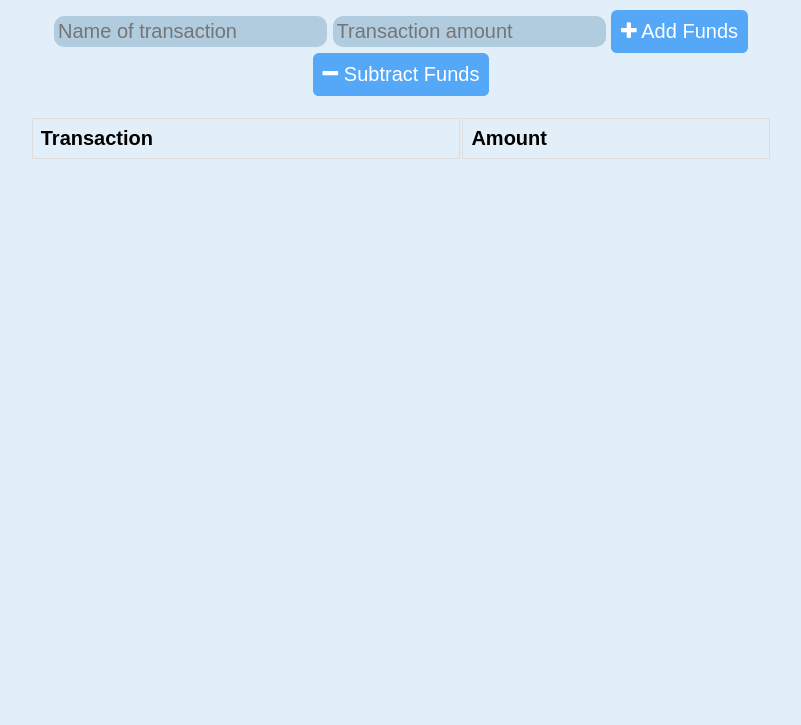
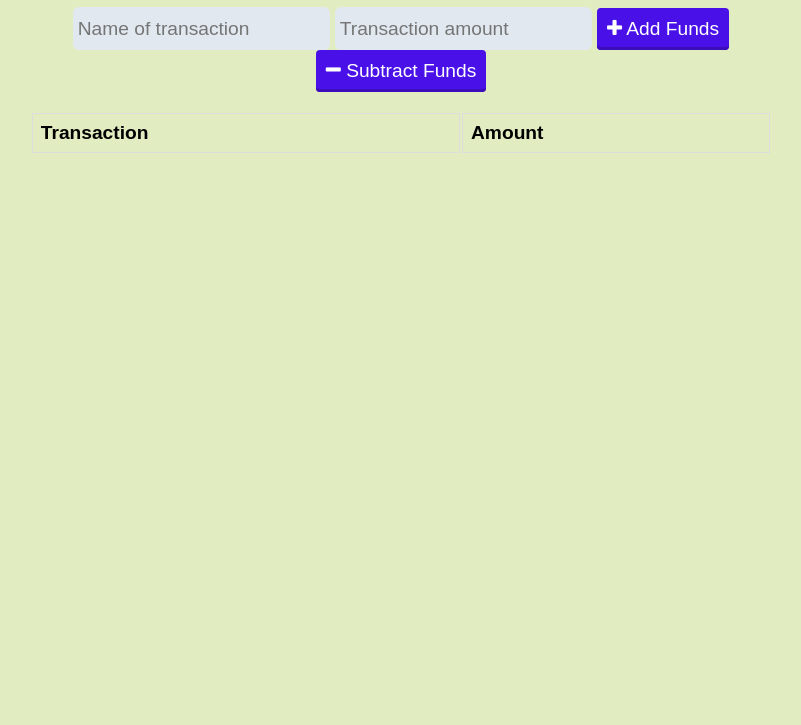
Before and after one commit to miao0007/budget-trackers, a website: page public/index.html in a window 1280 px wide. Shown: the part 75-800 px from the top of the page, without its empty margins (239-1040 px from the left). Drawn offline with nearby package versions, Linux system fonts and the light colour scheme; no server answers.

Commit message:
midified README

```diff
--- a/public/service-worker.js
+++ b/public/service-worker.js
@@ -5,6 +5,7 @@ const FILES_TO_CACHE = [
     '/manifest.webmanifest',
     '/index.js',
     '/db.js',
+    'https://stackpath.bootstrapcdn.com/font-awesome/4.7.0/css/font-awesome.min.css',
 ];
 
 const CACHE_NAME = "static-cache-v2";
--- a/public/styles.css
+++ b/public/styles.css
@@ -1,39 +1,30 @@
+
 body {
-  font-size: 20px;
+  font-size: 120%;
   font-family: Arial;
-  background-color: #e2eff8;
+  background-color: #e1ecc0;
+}
+
+input {
+  border: 1px solid transparent;
+  border-radius: 6px;
+  padding: .5em .2em;
+  background-color: #E2E8F0;
 }
 
 button, input {
   font-size: 100%;
   font-family: Arial;
 }
-input {
-  border: 2px solid transparent;
-  border-radius: 10px;
-  padding: 2px;
-  background-color: #b1ccdf;
-}
-
-input:focus {
-  background-color: #FFFFFF;
-  border: 2px solid #CBD5E0;
-  outline: 0;
-}
 
 button {
-  background:#55a8f7;
+  background: #4910e7;
   border: none;
-  border-radius: 6px;
+  border-radius: 4px;
   cursor: pointer;
   color: #FFFFFF;
   padding: 10px;
-  box-shadow: inset 0 -3px 0 0 #55a8f7;
-}
-
-button:active {
-  box-shadow: none;
-  transform: translateY(3px);
+  box-shadow: inset 0 -3px 0 0 #3c0ebb;
 }
 
 table {
```
Also changed, not shown: README.md, public/image/page.png (added).
